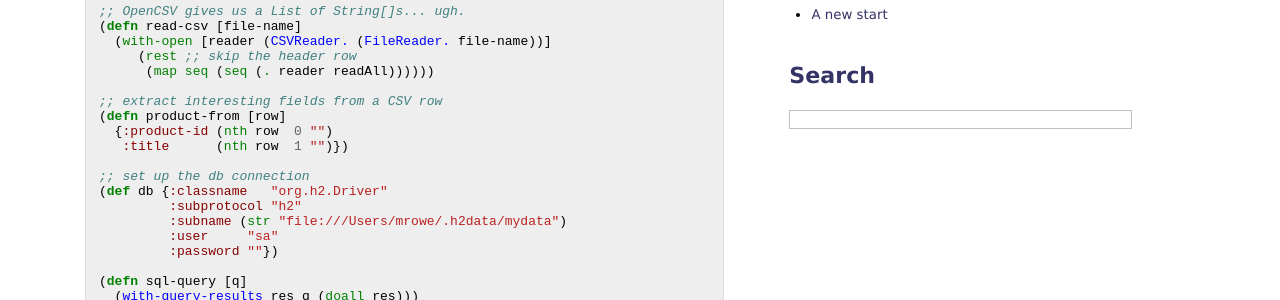
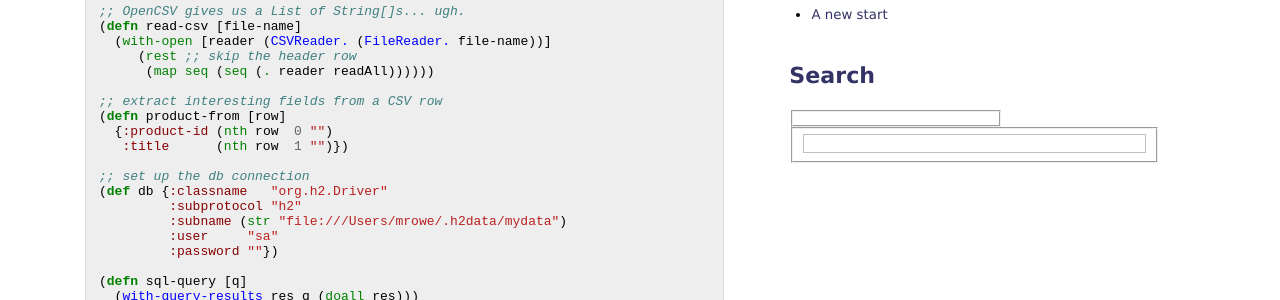
Before and after one commit to mrowe/mikerowecode.com, a Jekyll site: the page built from index.html, in a window 1280 px wide. Shown: the part 627-927 px from the top of the page. Built offline with Jekyll 4.4.1, drawn with Linux system fonts in a browser that asks for light colours; Markdown is read by kramdown in place of the engine named in the settings.

Commit message:
Wrap input elements in fieldset, so we can claim to be xhtml.

```diff
--- a/_layouts/default.html
+++ b/_layouts/default.html
@@ -65,10 +65,14 @@
     <h2>Search</h2>
     <div id="search">
      <form method="get" action="http://google.com/search">
+       <fieldset>
         <input type="hidden" name="hl" value="en"/>
         <input type="hidden" name="domains" value="mikerowecode.com"/>
         <input type="hidden" name="sitesearch" value="mikerowecode.com"/>
+       </fieldset>
+       <fieldset>
         <input title="Search" name="q" size="40"/>
+       </fieldset>
       </form>
     </div>
 
```
